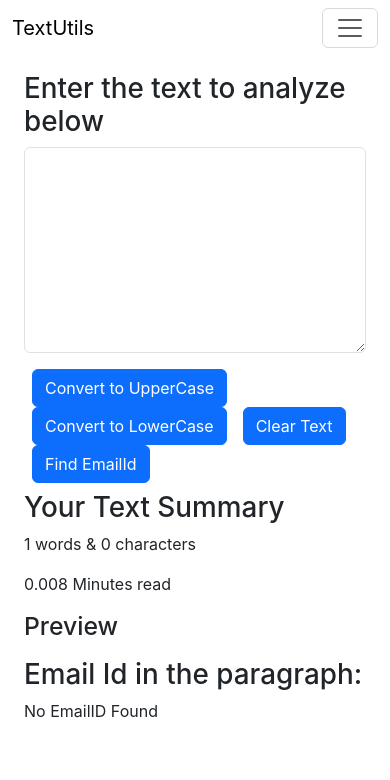
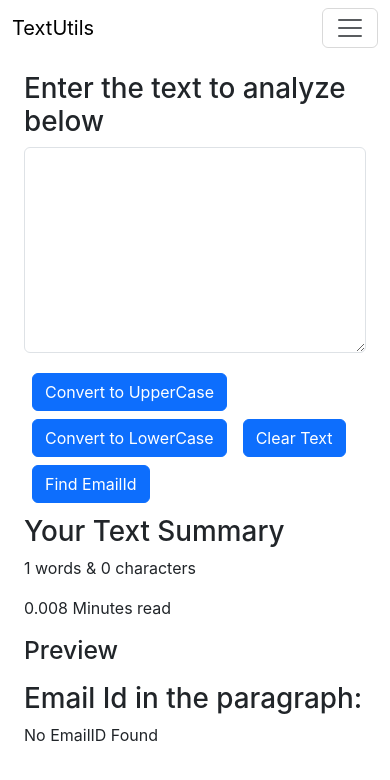
Before and after one commit to happygetgit/react-my-app, a React (Create React App) app: page /#/ in a window 390 px wide. Shown: the top 780 px of the page. Built offline with nearby package versions, Linux system fonts and the light colour scheme.

Commit message:
fixed mobile view issue for textform

```diff
--- a/src/components/TextForm.js
+++ b/src/components/TextForm.js
@@ -59,16 +59,19 @@ export default function TextForm(props) {
             rows="8"
           />
         </div>
-        <button className="btn btn-primary mx-2" onClick={handleClick}>
+        <button className="btn btn-primary mx-2 my-1" onClick={handleClick}>
           Convert to UpperCase
         </button>
-        <button className="btn btn-primary mx-2" onClick={handlelowClick}>
+        <button className="btn btn-primary mx-2 my-1" onClick={handlelowClick}>
           Convert to LowerCase
         </button>
-        <button className="btn btn-primary mx-2" onClick={handleclearClick}>
+        <button
+          className="btn btn-primary mx-2 my-1"
+          onClick={handleclearClick}
+        >
           Clear Text
         </button>
-        <button className="btn btn-primary mx-2" onClick={findEmailID}>
+        <button className="btn btn-primary mx-2 my-1" onClick={findEmailID}>
           Find EmailId
         </button>
       </div>
```
